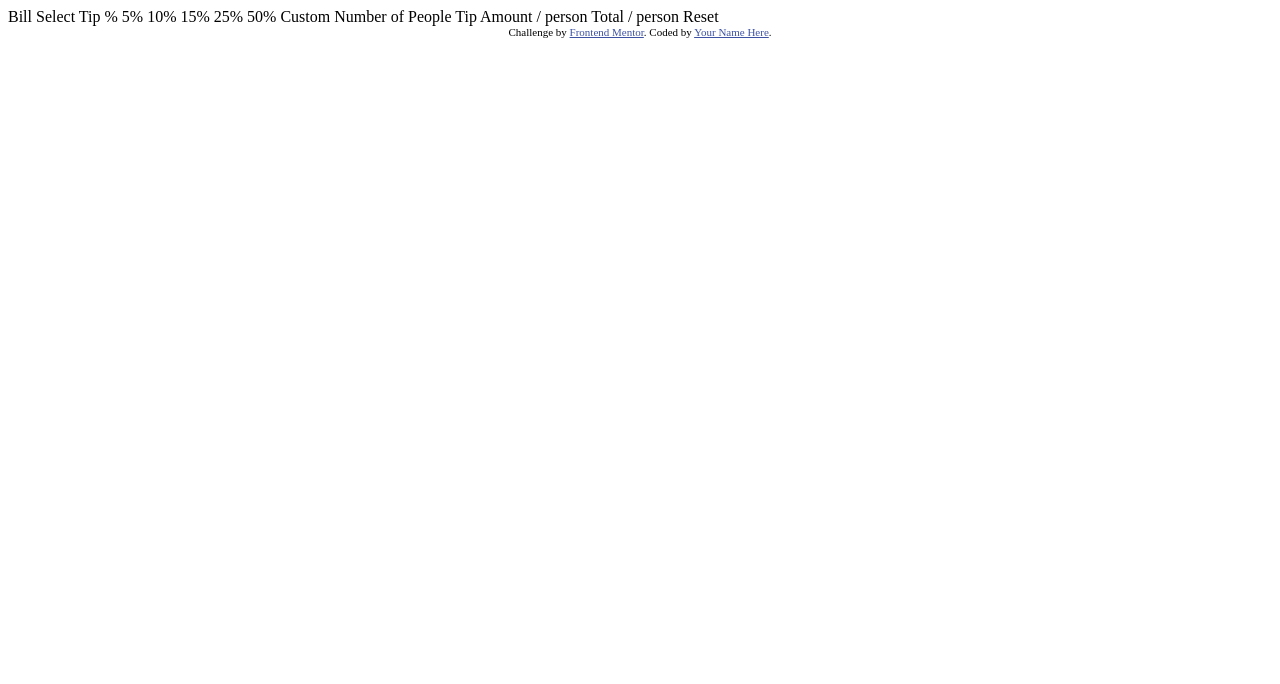
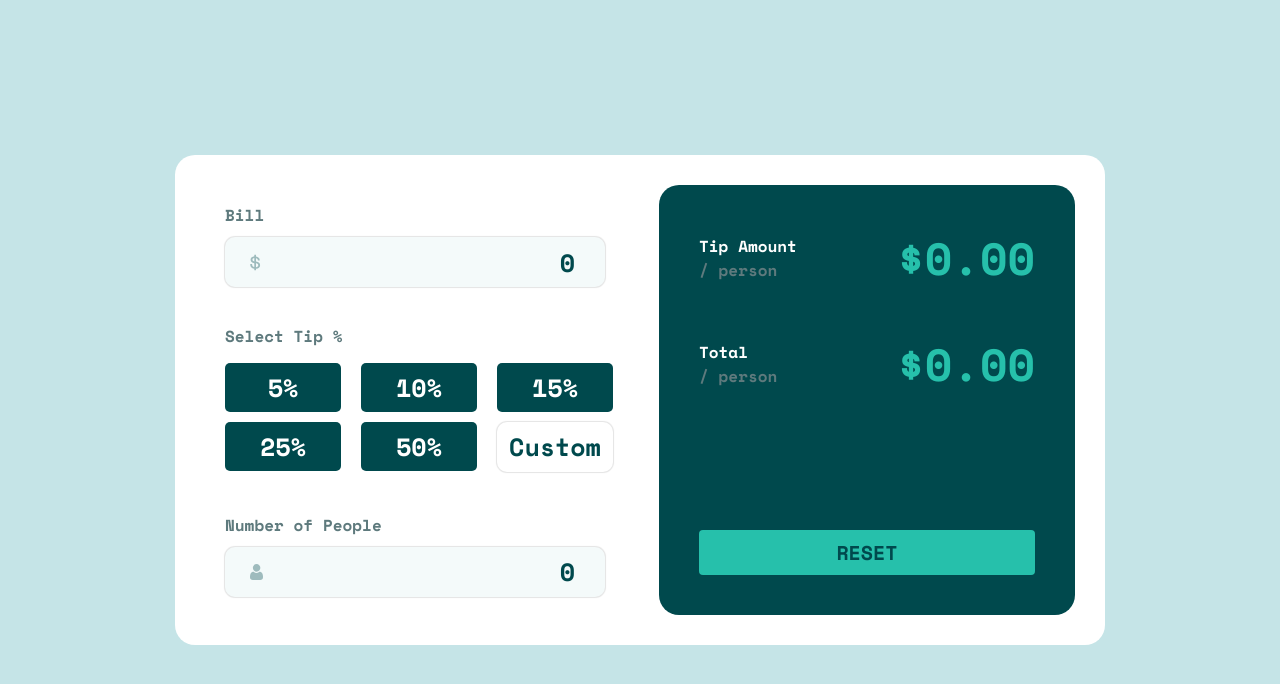
Before and after one commit to flaviozorzetto/tip-calculator-app, a plain HTML site: page index.html in a window 1280 px wide. Drawn offline with nearby package versions, Linux system fonts and the light colour scheme.

Commit message:
not-responsible

```diff
--- a/index.html
+++ b/index.html
@@ -1,44 +1,64 @@
 <!DOCTYPE html>
 <html lang="en">
+
 <head>
   <meta charset="UTF-8">
-  <meta name="viewport" content="width=device-width, initial-scale=1.0"> <!-- displays site properly based on user's device -->
+  <meta name="viewport" content="width=device-width, initial-scale=1.0">
+  <!-- displays site properly based on user's device -->
 
   <link rel="icon" type="image/png" sizes="32x32" href="./images/favicon-32x32.png">
+  <link rel="stylesheet" href="style.css">
+  <link rel="shortcut icon" href="images/favicon-32x32.png" type="image/x-icon">
 
   <title>Frontend Mentor | Tip calculator app</title>
+</head>
 
-  <!-- Feel free to remove these styles or customise in your own stylesheet 👍 -->
-  <style>
-    .attribution { font-size: 11px; text-align: center; }
-    .attribution a { color: hsl(228, 45%, 44%); }
-  </style>
-</head>
 <body>
+  <div class="container">
+    <!-- <div class="sub-container calculator"> -->
+    <form class="sub-container calculator" name="calculator">
+      <div class="bill">
+        <p>Bill</p>
+        <input type="text" class="text-form" value="0" name="billing-amount" id="billing-amount">
+      </div>
+      <div>
+        <p>Select Tip %</p>
+        <div class="discount-button-group">
+          <div><input type="radio" class="discount-button" value="5" name="discount" id="discount"><span>5%</span></input></div>
+          <div><input type="radio" class="discount-button" value="10" name="discount" id="discount"><span>10%</span></input></div>
+          <div><input type="radio" class="discount-button" value="15" name="discount" id="discount"><span>15%</span></input></div>
+          <div><input type="radio" class="discount-button" value="25" name="discount" id="discount"><span>25%</span></input></div>
+          <div><input type="radio" class="discount-button" value="50" name="discount" id="discount"><span>50%</span></input></div>
+          <div><input type="text" class="text-form text-form-button" value="Custom" name="custom-discount" id="custom-discount"></input></div>
+        </div>
+      </div>
+      <div class="people-count">
+        <p>Number of People</p>
+        <input type="text" class="text-form" value="0" name="people-count" id="people-count">
+      </div>
+    </form>
+    <!-- </div> -->
+    <div class="sub-container tip">
+      <div class="result-container">
+        <div>
+          <p>Tip Amount</p>
+          <p>/ person</p>
+        </div>
+        <p class="price">$<span id="tip-pricing">0.00</span></p>
+      </div>
+      <div class="result-container">
+        <div>
+          <p>Total</p>
+          <p>/ person</p>
+        </div>
+        <p class="price">$<span id="total">0.00</span></p>
+      </div>
+      <div id="reset-button" class="reset-button">
+        <p>Reset</p>
+      </div>
+    </div>
+  </div>
+  <script src="script.js"></script>
+</body>
 
-  Bill
-
-  Select Tip %
-  5%
-  10%
-  15%
-  25%
-  50%
-  Custom
-
-  Number of People
-
-  Tip Amount
-  / person
-
-  Total
-  / person
-
-  Reset
-
-  <div class="attribution">
-    Challenge by <a href="https://www.frontendmentor.io?ref=challenge" target="_blank">Frontend Mentor</a>.
-    Coded by <a href="#">Your Name Here</a>.
-  </div>
-</body>
 </html>
--- /dev/null
+++ b/script.js
@@ -0,0 +1,102 @@
+const calculatorForm = document.forms["calculator"]
+const tipButtons = calculatorForm["discount"]
+const customDiscount = document.getElementById("custom-discount")
+const billingAmountInput = calculatorForm["billing-amount"]
+const numPeopleInput = calculatorForm["people-count"]
+const resetButton = document.getElementById("reset-button");
+
+const price_tip = document.getElementById("tip-pricing");
+const price_total = document.getElementById("total");
+
+let cancelled = false;
+let timerDelay
+let notSet = true
+
+function mainReset () {
+    resetCustom()
+    resetZero(billingAmountInput)
+    resetZero(numPeopleInput)
+    tipButtons.forEach(e => {
+        if(e.checked){
+            e.checked = false
+        }
+    })
+    price_tip.innerHTML = "0.00"
+    price_total.innerHTML = "0.00"
+}
+
+function customDiscountValidator () {
+    const customDiscount = document.getElementById("custom-discount").value
+    if(customDiscount.length == 0 || /[^0-9]/gi.test(customDiscount)){
+        return true
+    }
+    return false
+}
+
+function resetCustom () {
+    customDiscount.value = "Custom"
+}
+
+function resetZero (e) {
+    e.value = "0"
+}
+
+[billingAmountInput, numPeopleInput].forEach(e => {
+    e.addEventListener("focusout", () => {
+        if(e.value == ""){
+            resetZero(e)
+        }
+    })
+})
+
+function renderResult () {
+    const bill = Number(calculatorForm["billing-amount"].value);
+    const selectedTip = customDiscountValidator() ? Number(tipButtons.value) : Number(document.getElementById("custom-discount").value);
+    const numPeople = Number(document.getElementById("people-count").value);
+    const tipAmount = bill / numPeople
+    const tipTotal = tipAmount * (selectedTip / 100);
+    isFinite(tipAmount) ? price_tip.innerHTML = tipTotal.toFixed(2) : null
+    isFinite(tipAmount) ? price_total.innerHTML = (tipTotal + tipAmount).toFixed(2) : null
+}
+
+[calculatorForm, customDiscount].forEach(e => {
+    if(e == customDiscount){
+        e.addEventListener("click", () => {
+            if(notSet){
+                customDiscount.style.textAlign = "right"
+                customDiscount.style.paddingRight = "10px"
+                notSet = false
+            }
+            tipButtons.forEach(e => {
+                if(e.checked){
+                    e.checked = false
+                }
+            })
+            customDiscount.value = "";
+        })
+
+        e.addEventListener("focusout", () => {
+            if(customDiscount.value == ""){
+                resetCustom();
+            }
+        })
+    }
+
+    e.addEventListener("keydown", () => {
+        clearTimeout(timerDelay);
+    })
+
+    e.addEventListener("keyup", () => {
+        clearTimeout(timerDelay);
+        timerDelay = setTimeout(() => {renderResult()}, 500)
+    })
+})
+
+tipButtons.forEach(e => {
+    e.addEventListener("click", renderResult);
+    e.addEventListener("click", resetCustom);
+})
+
+resetButton.addEventListener("click", () => {
+    mainReset()
+})
--- /dev/null
+++ b/style.css
@@ -0,0 +1,180 @@
+@import url('https://fonts.googleapis.com/css2?family=Space+Mono:wght@400;700&display=swap');
+
+* {
+    margin: 0;
+    padding: 0;
+    box-sizing: border-box;
+}
+
+body {
+    background-color: hsl(185, 41%, 84%);
+    height: 100vh;
+    width: 100%;
+    font-family: 'Space Mono', monospace;
+    font-weight: 700;
+    color: hsl(186, 14%, 43%);
+}
+
+.container {
+    display: flex;
+    background-color: white;
+    border-radius: 20px;
+    width: 930px;
+    height: 490px;
+    margin: auto;
+    position: relative;
+    top: 50%;
+    transform: translateY(-50%);
+    padding: 30px 30px 30px 50px;
+}
+
+.sub-container {
+    display: flex;
+    flex-flow: column;
+    width: 50%;
+    background-color: rgb(255, 255, 255);
+}
+
+.result-container {
+    display: flex;
+    justify-content: space-between;
+    align-items: center;
+    margin-bottom: 40px;
+}
+
+.result-container > div p:first-child{
+    color: white;
+}
+
+.reset-button {
+    display: flex;
+    cursor: pointer;
+    user-select: none;
+    align-items: center;
+    justify-content: center;
+    text-transform: uppercase;
+    width: 100%;
+    height: 45px;
+    border-radius: 4px;
+    margin-top: auto;
+    color: hsl(183, 100%, 15%);
+    font-size: 20px;
+    background-color: hsl(172, 67%, 45%);
+}
+
+.tip {
+    display: flex;
+    flex-flow: column;
+    margin-left: 10px;
+    padding: 40px;
+    background-color: hsl(183, 100%, 15%);
+    border-radius: 20px;
+}
+
+.price {
+    color: hsl(172, 67%, 45%);
+    font-size: 45px;
+}
+
+.calculator {
+    justify-content: space-around;
+    margin-right: 10px;
+}
+
+.text-form {
+    outline: none !important;
+    border: none;
+    font-family: 'Space Mono', monospace;
+    width: 380px;
+    height: 50px;
+    border-radius: 10px;
+    text-align: right;
+    color: hsl(183, 100%, 15%);
+    padding: 0 30px;
+    font-weight: 700;
+    font-size: 25px;
+    margin-top: 10px;
+    box-shadow: 0 0 1px 1px rgb(228, 228, 228);
+}
+
+.text-form:focus {
+    border: 3px solid hsl(172, 67%, 45%);
+    padding: 0 27px
+}
+
+.bill .text-form {
+    background: url(images/icon-dollar.svg) no-repeat 25px;
+    background-color: hsl(189, 41%, 97%);
+}
+
+.people-count .text-form {
+    background: url(images/icon-person.svg) no-repeat 25px;
+    background-color: hsl(189, 41%, 97%);
+}
+
+
+.discount-button-group {
+    display: flex;
+    flex-flow: row wrap;
+    width: 100%;
+    margin-top: 10px;
+}
+
+.discount-button-group div{
+    position: relative;
+    margin: 5px 10px;
+    width: 116px;
+    height: 49px;
+}
+
+.discount-button-group div:first-child, .discount-button-group div:nth-child(4) {
+    margin-left: 0;
+}
+
+.discount-button {
+    appearance: none;
+    position: relative;
+    cursor: pointer;
+    width: 100%;
+    height: 100%;
+    background-color: hsl(183, 100%, 15%);
+    border-radius: 5px;
+}
+
+.discount-button:hover + span {
+    color: hsl(183, 100%, 15%);
+}
+
+.discount-button-group span {
+    position: absolute;
+    pointer-events: none;
+    color: white;
+    font-size: 25px;
+    z-index: 1;
+    top: 50%;
+    left: 50%;
+    transform: translate(-50%, -50%);
+}
+
+.discount-button:hover {
+    background-color: hsl(185, 41%, 84%);
+}
+
+.discount-button:checked {
+    background-color: hsl(172, 67%, 45%)
+}
+
+.discount-button:checked + span {
+    color: hsl(183, 100%, 15%);
+}
+
+.text-form-button {
+    width: 100%;
+    margin: auto;
+    padding: 0;
+    text-align: center;
+}
+
+.text-form-button:focus {
+    padding: 0;
+}
```
